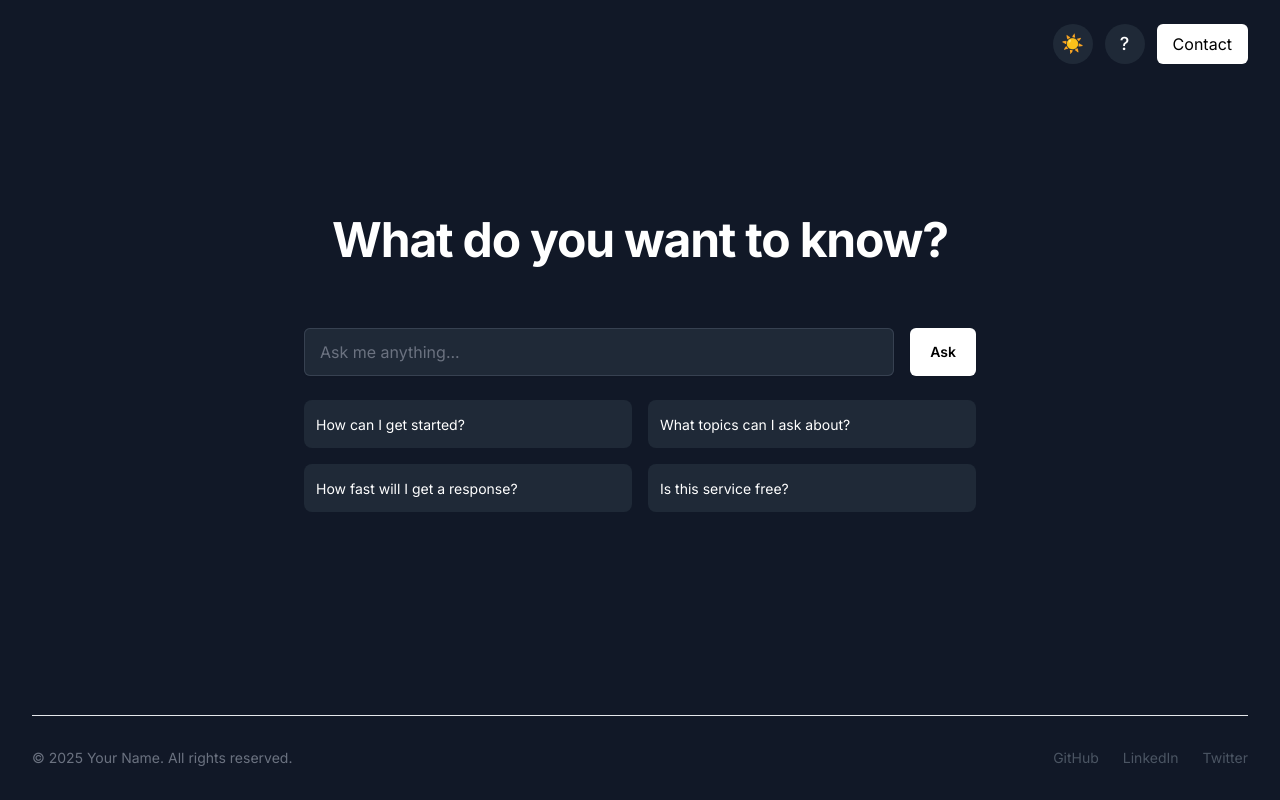
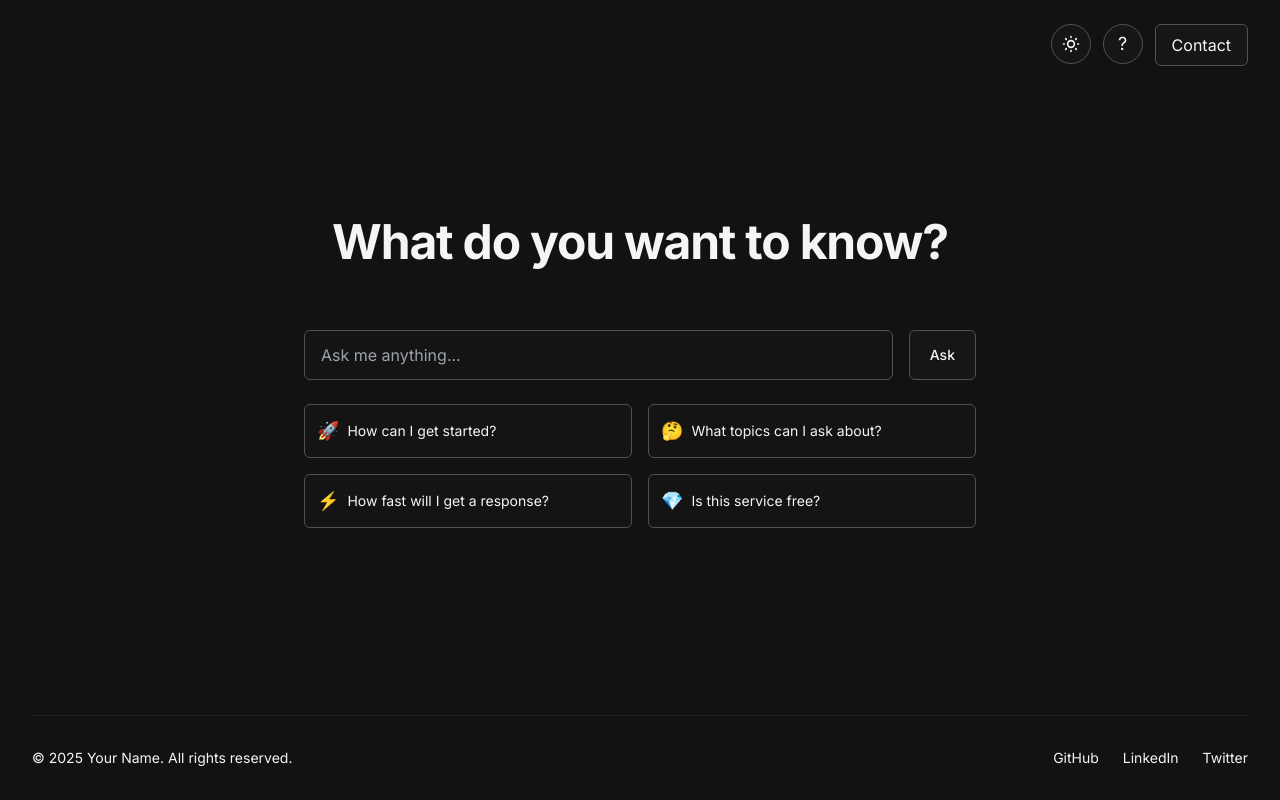
Before and after one commit to florian-lup/mirror-image, a Next.js app: page / in a window 1280 px wide. Built offline with nearby package versions, Linux system fonts and the light colour scheme.

Commit message:
Enhance theming and UI components: Introduce new color palette for light and dark modes in tailwind.config.ts. Update WelcomePage and its components to utilize new color classes, improving visual consistency. Refactor FAQ list to include emojis and enhance button styles for better user interaction.

```diff
--- a/src/components/WelcomePage/WelcomePage.tsx
+++ b/src/components/WelcomePage/WelcomePage.tsx
@@ -5,7 +5,7 @@ import { InputArea } from './components/InputArea';
 
 export const WelcomePage = () => {
   return (
-    <div className="min-h-screen bg-white dark:bg-gray-900 flex flex-col">
+    <div className="min-h-screen bg-surface-light dark:bg-surface-dark flex flex-col">
       <div className="flex-1">
         <div className="max-w-7xl mx-auto px-4 sm:px-6 lg:px-8">
           <PageHeader />
@@ -13,7 +13,7 @@ export const WelcomePage = () => {
           <main className="py-16">
             <div className="space-y-6">
               <section className="pt-16">
-                <h1 className="text-4xl font-bold tracking-tight text-gray-900 dark:text-white sm:text-5xl mb-16 text-center">
+                <h1 className="text-4xl font-bold tracking-tight text-content-light dark:text-content-dark sm:text-5xl mb-16 text-center">
                   What do you want to know?
                 </h1>
                 <InputArea />
--- a/src/components/WelcomePage/components/FaqList.tsx
+++ b/src/components/WelcomePage/components/FaqList.tsx
@@ -1,21 +1,24 @@
 "use client";
 
 const questions = [
-  "How can I get started?",
-  "What topics can I ask about?",
-  "How fast will I get a response?",
-  "Is this service free?"
+  { text: "How can I get started?", emoji: "🚀" },
+  { text: "What topics can I ask about?", emoji: "🤔" },
+  { text: "How fast will I get a response?", emoji: "⚡" },
+  { text: "Is this service free?", emoji: "💎" }
 ];
 
 export const FaqList = () => {
   return (
     <div className="grid grid-cols-2 gap-4 max-w-2xl mx-auto mt-4">
-      {questions.map((question, index) => (
+      {questions.map(({ text, emoji }, index) => (
         <button
           key={index}
-          className="text-left p-3 bg-gray-50 dark:bg-gray-800 text-gray-900 dark:text-white rounded-lg hover:bg-gray-100 dark:hover:bg-gray-700 transition-colors"
+          className="text-left p-3 bg-primary-light/5 dark:bg-primary-dark/5 border border-accent-light dark:border-accent-dark text-content-light dark:text-content-dark rounded-md hover:bg-primary-light/10 dark:hover:bg-primary-dark/10 transition-colors"
         >
-          <span className="text-sm">{question}</span>
+          <span className="text-sm flex items-center gap-2">
+            <span className="text-lg">{emoji}</span>
+            {text}
+          </span>
         </button>
       ))}
     </div>
--- a/src/components/WelcomePage/components/InputArea.tsx
+++ b/src/components/WelcomePage/components/InputArea.tsx
@@ -20,11 +20,11 @@ export const InputArea = () => {
             value={question}
             onChange={(e) => setQuestion(e.target.value)}
             placeholder="Ask me anything..."
-            className="min-w-0 flex-auto rounded-md border-0 bg-white dark:bg-gray-800 px-4 py-3 text-gray-900 dark:text-white shadow-sm ring-1 ring-inset ring-gray-300 dark:ring-gray-700 focus:ring-2 focus:ring-black dark:focus:ring-white placeholder:text-gray-400 dark:placeholder:text-gray-500 sm:text-base"
+            className="min-w-0 flex-auto rounded-md bg-primary-light/5 dark:bg-primary-dark/5 border border-accent-light dark:border-accent-dark px-4 py-3 text-content-light dark:text-content-dark placeholder:text-content-DEFAULT/60 dark:placeholder:text-content-DEFAULT/60 focus:border-primary-DEFAULT focus:ring-1 focus:ring-primary-DEFAULT dark:focus:border-primary-DEFAULT dark:focus:ring-primary-DEFAULT transition-colors sm:text-base"
           />
           <button
             type="submit"
-            className="flex-none rounded-md bg-black dark:bg-white px-5 py-3 text-sm font-semibold text-white dark:text-black shadow-sm hover:bg-gray-800 dark:hover:bg-gray-100 focus-visible:outline focus-visible:outline-2 focus-visible:outline-offset-2 focus-visible:outline-black dark:focus-visible:outline-white"
+            className="flex-none rounded-md bg-primary-light/10 dark:bg-primary-dark/10 border border-accent-light dark:border-accent-dark px-5 py-3 text-sm font-medium text-content-light dark:text-content-dark hover:bg-primary-light/20 dark:hover:bg-primary-dark/20 focus:outline-none focus:ring-1 focus:ring-primary-DEFAULT dark:focus:ring-primary-DEFAULT transition-colors"
           >
             Ask
           </button>
--- a/src/components/WelcomePage/components/PageFooter.tsx
+++ b/src/components/WelcomePage/components/PageFooter.tsx
@@ -2,19 +2,28 @@ import Link from 'next/link';
 
 export const PageFooter = () => {
   return (
-    <footer className="py-8 border-t border-gray-200">
+    <footer className="py-8 border-t border-accent-light/20 dark:border-accent-dark/20">
       <div className="flex flex-col md:flex-row md:justify-between md:items-center">
-        <div className="text-sm text-gray-500 mb-4 md:mb-0">
+        <div className="text-sm text-content-light dark:text-content-dark mb-4 md:mb-0">
           © {new Date().getFullYear()} Your Name. All rights reserved.
         </div>
         <div className="flex space-x-6">
-          <Link href="https://github.com" className="text-sm text-gray-600 hover:text-gray-900">
+          <Link
+            href="https://github.com"
+            className="text-sm text-content-light dark:text-content-dark hover:text-highlight-DEFAULT dark:hover:text-highlight-DEFAULT transition-colors"
+          >
             GitHub
           </Link>
-          <Link href="https://linkedin.com" className="text-sm text-gray-600 hover:text-gray-900">
+          <Link
+            href="https://linkedin.com"
+            className="text-sm text-content-light dark:text-content-dark hover:text-highlight-DEFAULT dark:hover:text-highlight-DEFAULT transition-colors"
+          >
             LinkedIn
           </Link>
-          <Link href="https://twitter.com" className="text-sm text-gray-600 hover:text-gray-900">
+          <Link
+            href="https://twitter.com"
+            className="text-sm text-content-light dark:text-content-dark hover:text-highlight-DEFAULT dark:hover:text-highlight-DEFAULT transition-colors"
+          >
             Twitter
           </Link>
         </div>
--- a/src/components/WelcomePage/components/PageHeader.tsx
+++ b/src/components/WelcomePage/components/PageHeader.tsx
@@ -10,15 +10,27 @@ export const PageHeader = () => {
       <nav className="flex justify-end space-x-3">
         <button
           onClick={toggleColorScheme}
-          className="w-10 h-10 rounded-full bg-gray-100 dark:bg-gray-800 text-gray-900 dark:text-white hover:bg-gray-200 dark:hover:bg-gray-700 transition-colors flex items-center justify-center text-lg"
+          className="w-10 h-10 rounded-full bg-primary-light/10 dark:bg-primary-dark/10 text-content-light dark:text-content-dark hover:bg-primary-light/20 dark:hover:bg-primary-dark/20 transition-colors flex items-center justify-center text-base border border-accent-light dark:border-accent-dark"
           aria-label="Toggle color scheme"
         >
-          {colorScheme === 'light' ? '🌙' : '☀️'}
+          {colorScheme === 'light' ? (
+            <svg className="w-5 h-5" fill="none" viewBox="0 0 24 24" stroke="currentColor">
+              <path strokeLinecap="round" strokeLinejoin="round" strokeWidth={2} d="M20.354 15.354A9 9 0 018.646 3.646 9.003 9.003 0 0012 21a9.003 9.003 0 008.354-5.646z" />
+            </svg>
+          ) : (
+            <svg className="w-5 h-5" fill="none" viewBox="0 0 24 24" stroke="currentColor">
+              <path strokeLinecap="round" strokeLinejoin="round" strokeWidth={2} d="M12 3v1m0 16v1m9-9h-1M4 12H3m15.364 6.364l-.707-.707M6.343 6.343l-.707-.707m12.728 0l-.707.707M6.343 17.657l-.707.707M16 12a4 4 0 11-8 0 4 4 0 018 0z" />
+            </svg>
+          )}
         </button>
-        <button className="w-10 h-10 rounded-full bg-gray-100 dark:bg-gray-800 text-gray-900 dark:text-white hover:bg-gray-200 dark:hover:bg-gray-700 transition-colors flex items-center justify-center text-lg font-medium">
+        <button
+          className="w-10 h-10 rounded-full bg-primary-light/10 dark:bg-primary-dark/10 text-content-light dark:text-content-dark hover:bg-primary-light/20 dark:hover:bg-primary-dark/20 transition-colors flex items-center justify-center text-lg border border-accent-light dark:border-accent-dark"
+        >
           ?
         </button>
-        <button className="px-4 py-2 rounded-md bg-black dark:bg-white text-white dark:text-black hover:bg-gray-800 dark:hover:bg-gray-100 transition-colors">
+        <button
+          className="px-4 py-2 rounded-md bg-primary-light/10 dark:bg-primary-dark/10 text-content-light dark:text-content-dark hover:bg-primary-light/20 dark:hover:bg-primary-dark/20 transition-colors border border-accent-light dark:border-accent-dark"
+        >
           Contact
         </button>
       </nav>
--- a/tailwind.config.ts
+++ b/tailwind.config.ts
@@ -10,8 +10,25 @@ const config: Config = {
   theme: {
     extend: {
       colors: {
-        background: "var(--background)",
-        foreground: "var(--foreground)",
+        surface: {
+          light: '#F5F5F5', // Neutral light gray
+          dark: '#121212', // Neutral dark
+        },
+        accent: {
+          light: '#A3A3A3', // Medium gray for light mode borders
+          DEFAULT: '#737373', // Medium gray
+          dark: '#525252', // Lighter dark gray for dark mode borders
+        },
+        content: {
+          light: '#262626', // Dark gray for light mode text
+          DEFAULT: '#525252', // Medium gray for secondary text
+          dark: '#F5F5F5', // Light gray for dark mode text
+        },
+        primary: {
+          light: '#A3A3A3', // Medium gray for light mode
+          DEFAULT: '#525252', // Darker medium gray
+          dark: '#404040', // Dark gray
+        }
       },
     },
   },
```
